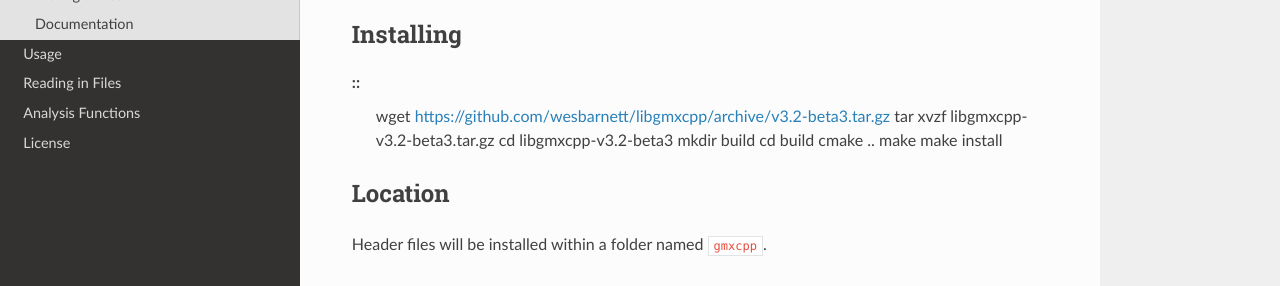
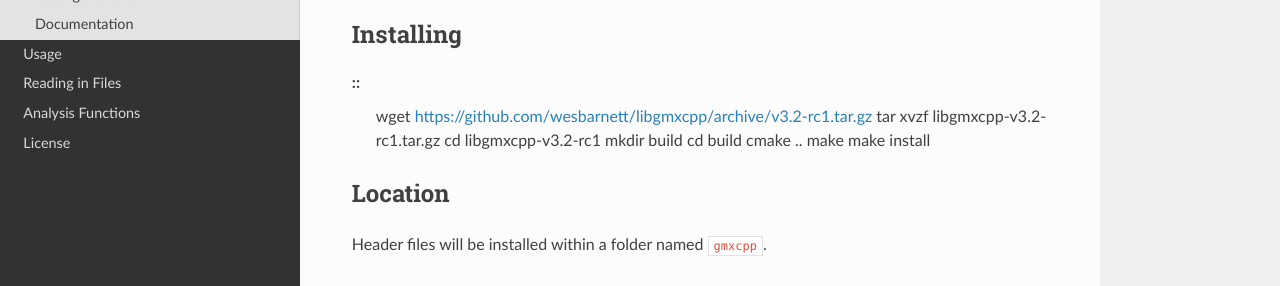
Before and after one commit to wesbarnett/libgmxcpp, a Sphinx documentation site: the page built from docs/installation.rst, in a window 1280 px wide and 1231 px high. Shown: the part 271-557 px from the top of the window. Built offline with Sphinx 7.4.7 and the Read the Docs theme 2.0.0, drawn with Linux system fonts in a browser that asks for light colours.

```diff
--- a/docs/installation.rst
+++ b/docs/installation.rst
@@ -13,9 +13,9 @@ the library links to some of it's functions.
 Installing
 -----------
 ::
-    wget https://github.com/wesbarnett/libgmxcpp/archive/v3.2-beta3.tar.gz
-    tar xvzf libgmxcpp-v3.2-beta3.tar.gz
-    cd libgmxcpp-v3.2-beta3
+    wget https://github.com/wesbarnett/libgmxcpp/archive/v3.2-rc1.tar.gz
+    tar xvzf libgmxcpp-v3.2-rc1.tar.gz
+    cd libgmxcpp-v3.2-rc1
     mkdir build
     cd build
     cmake ..
```
Also changed, not shown: README.md (+1 -1 lines), 2 other files.
